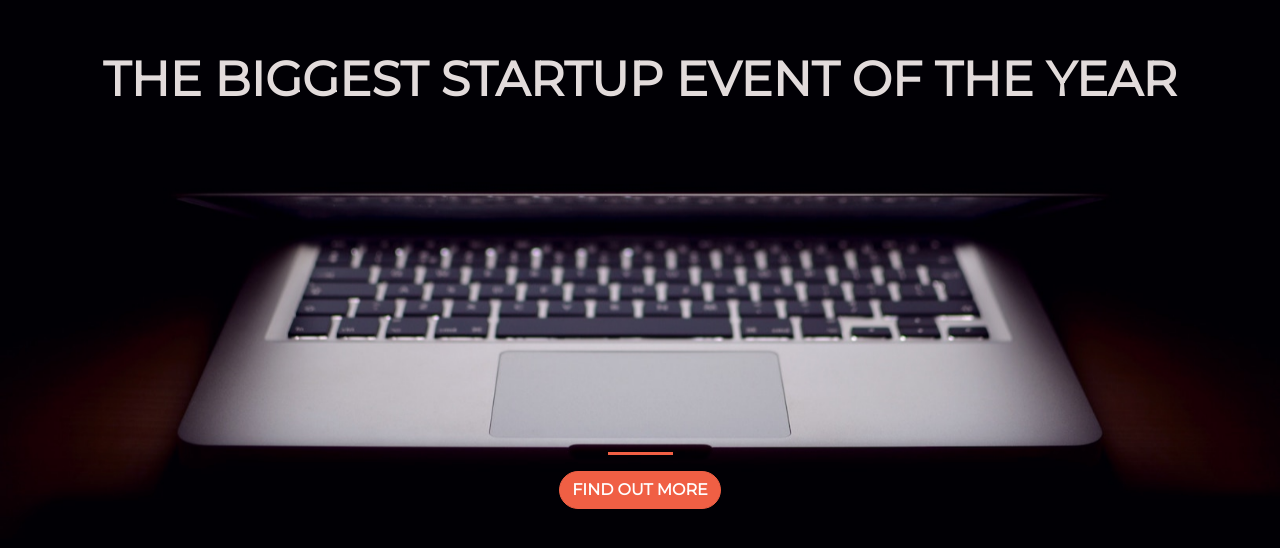
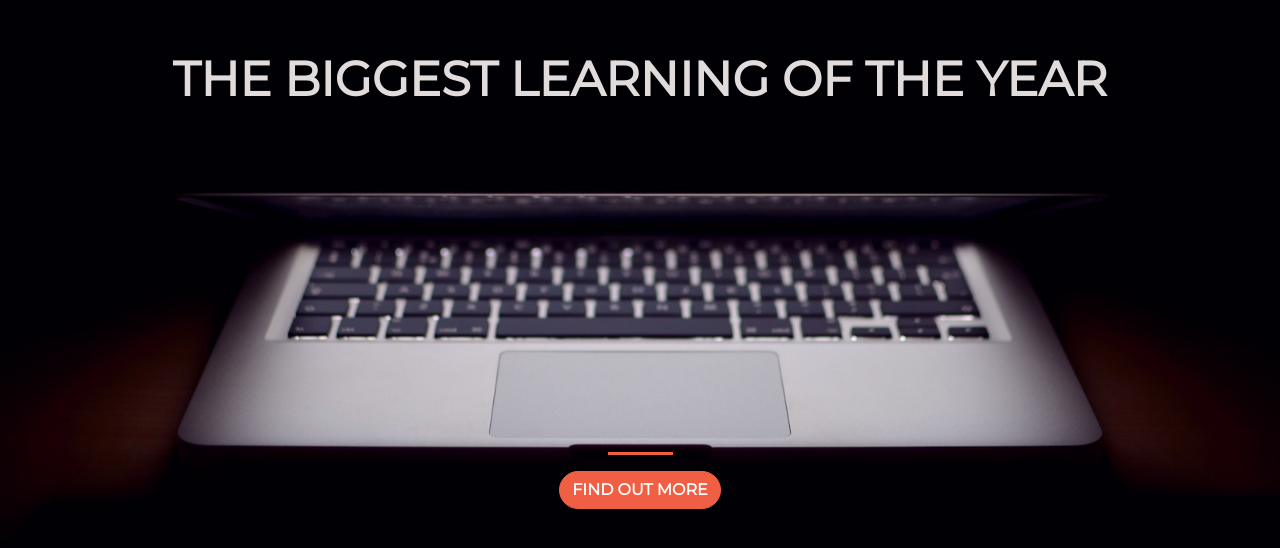
Before and after one commit to Gondlirkc/learning-of-the-year, a plain HTML site: page index.html in a window 1280 px wide. Shown: the part 120-668 px from the top of the page. Drawn offline with nearby package versions, Linux system fonts and the light colour scheme.

Commit message:
Add files via upload

```diff
--- a/index.html
+++ b/index.html
@@ -21,7 +21,7 @@
     <div class="container d-flex align-items-center h-100">
       <div class="row">
         <header class="text-center col-12">
-      <h1 class="text-uppercase"><strong>The biggest startup event of the year</strong></h1>
+      <h1 class="text-uppercase"><strong>The biggest learning of the year</strong></h1>
         </header>
         <div class="buffer col-12"></div>
         <section class="text-center col-12">
```
